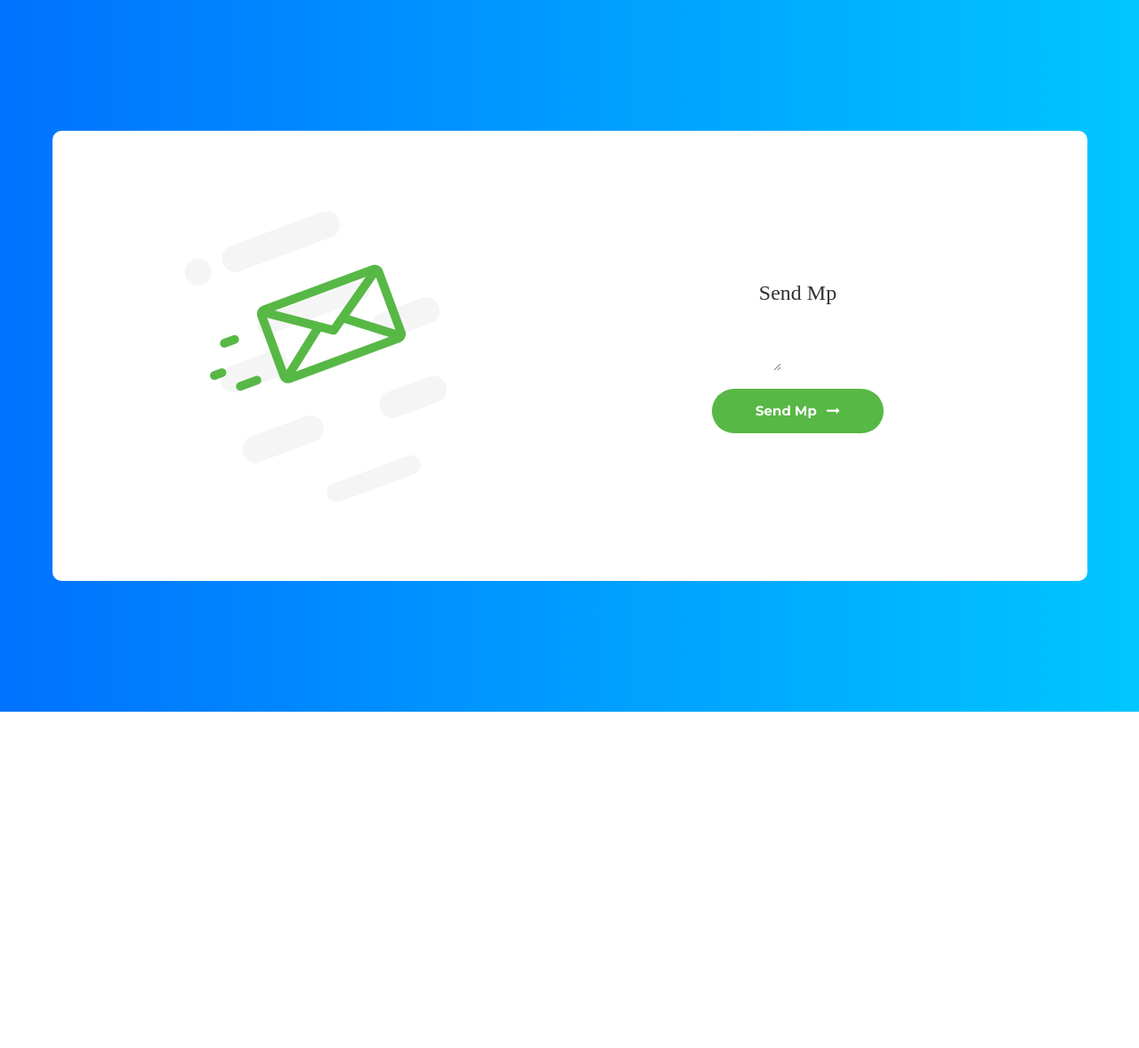
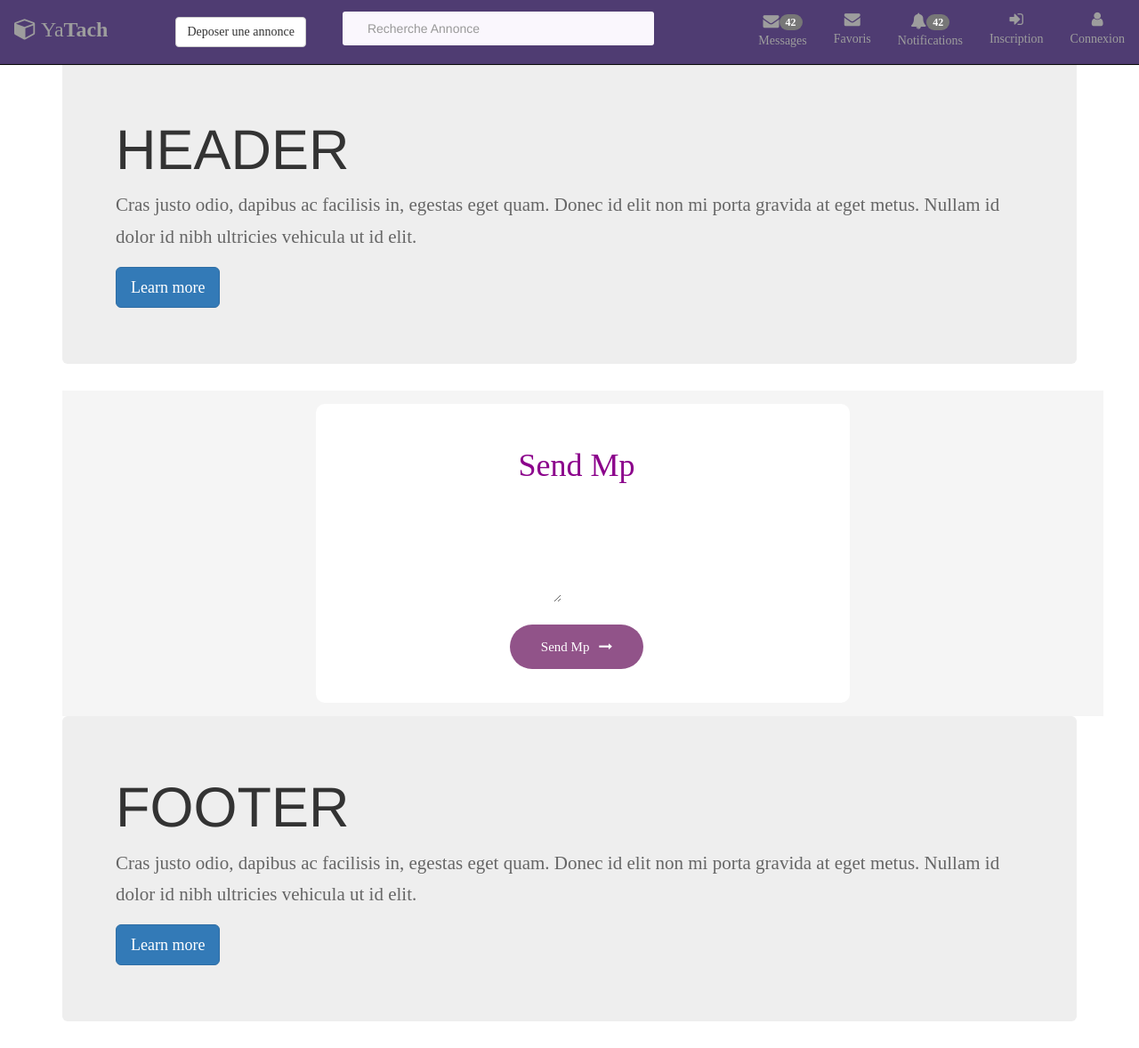
Before and after one commit to wafistos1/Ecommerce_project, a Django app: template Mysite/annonce/templates/annonce/message.html in a window 1280 px wide. Shown: the whole page at 89% size. Before the commit the page ends 800 px from the top, so only its background shows below. Run offline with Django 3.2, Linux system fonts and the light colour scheme; the template is opened without the code that fills it, so the values that code supplies are empty, except form fields; tables that the repository leaves empty hold one stand-in row (values such as "Sample post"); form fields are guessed from the names that the template uses; some libraries are stand-ins or nearby versions; some web fonts are replaced.

Commit message:
refactoring message template

```diff
--- a/Mysite/annonce/forms.py
+++ b/Mysite/annonce/forms.py
@@ -57,8 +57,9 @@
 
 
 class MpUserForm(forms.ModelForm):
+    subject = forms.CharField(label="", widget=forms.TextInput(attrs={'class': 'input1', 'placeholder': 'Subject', }))
     message = forms.CharField(label="", widget=forms.Textarea(attrs={'class': 'input1', 'placeholder': 'Message', 'name': 'message', 'rows': '5', 'cols':'40'}))
 
     class Meta:
         model = MpUser
-        fields = ("message",)
+        fields = ("subject","message",)
--- a/Mysite/annonce/models.py
+++ b/Mysite/annonce/models.py
@@ -96,6 +96,7 @@
     """Model definition for Mpuser."""
     sender = models.ForeignKey(Profile, related_name='sender', on_delete=models.CASCADE)
     reciever = models.ForeignKey(Profile, related_name='reciever', on_delete=models.CASCADE)
+    subject = models.CharField(max_length=50, default='Nothing')
     message = models.TextField("")
     created_at = models.DateTimeField(auto_now=False, auto_now_add=True)
     is_reader = models.BooleanField(default=False)
--- a/Mysite/annonce/templates/annonce/detail.html
+++ b/Mysite/annonce/templates/annonce/detail.html
@@ -1,6 +1,8 @@
 {% extends "base.html" %}
 {% load crispy_forms_tags %}
 {% load static %}
+
+{% load humanize %}
 
 {% load humanize %}
 
@@ -74,7 +76,7 @@
 <br>
 <br>
           <p>{{details.description }}</p>
-          <H2 style="color: rgb(74, 30, 116);"><span>{{details.price}}€</span></H2>
+          <H2 style="color: rgb(74, 30, 116);"><span>{{details.price|intcomma}}€</span></H2>
         </div>
 
 
@@ -82,7 +84,6 @@
       <div class="row">
         <div class="col-sm-4" style="color:rgb(79, 19, 134);">
           <h5><strong>Auteur </strong>{{details.owner.username}}</h5>
-          <h5><strong>Auteur </strong>{{details.owner.pk}}</h5>
           <h5><strong>Email </strong>{{details.owner.email}}</h5>
           <h5><strong>Phone </strong>{{details.owner.phone}}</h5>
         </div>
--- a/Mysite/annonce/templates/annonce/message.html
+++ b/Mysite/annonce/templates/annonce/message.html
@@ -1,9 +1,10 @@
+
+{% extends "base.html" %}
+{% load crispy_forms_tags %}
+
+{% load i18n %}
 {% load static %}
-<html lang="en">
-<head>
-	<title>Contact V1</title>
-	<meta charset="UTF-8">
-	<meta name="viewport" content="width=device-width, initial-scale=1">
+{% block link %}
 <!--===============================================================================================-->
 	<link rel="icon" type="image/png" href="{% static 'img/icons/favicon.ico' %}"/>
 <!--===============================================================================================-->
@@ -18,9 +19,36 @@
 <!--===============================================================================================-->
 	<link rel="stylesheet" type="text/css" href="static 'css/util.css' %}">
 	<link rel="stylesheet" type="text/css" href="{% static 'css/main.css' %}">
-<!--===============================================================================================-->
-</head>
-<body>
+	<link href='http://fonts.googleapis.com/css?family=Lato&subset=latin,latin-ext' rel='stylesheet' type='text/css'>
+  <link href="https://fonts.googleapis.com/css?family=Roboto|Varela+Round" rel="stylesheet">
+  <link rel="stylesheet" href="https://fonts.googleapis.com/icon?family=Material+Icons">
+  <link rel="stylesheet" href="https://maxcdn.bootstrapcdn.com/font-awesome/4.7.0/css/font-awesome.min.css">
+  <link rel="stylesheet" href="https://maxcdn.bootstrapcdn.com/bootstrap/3.3.7/css/bootstrap.min.css">
+
+{% endblock link %}
+{% block head_title %}
+
+  <title>Send Message</title>
+  {% endblock head_title %}
+{% block content%}
+
+
+
+<div class="jumbotron  " id="header-section">
+
+
+
+	<h1>HEADER</h1>
+	<p>Cras justo odio, dapibus ac facilisis in, egestas eget quam. Donec id elit non mi porta gravida at eget metus.
+	  Nullam id dolor id nibh ultricies vehicula ut id elit.</p>
+	<p><a class="btn btn-primary btn-lg" href="#" role="button">Learn more</a></p>
+  </div>
+
+
+
+
+
+
     <div class="container "">
         <div class="row">
 <div class="col-2"></div>
@@ -28,20 +56,20 @@
 <div class="col-8">
 	<div class="contact1">
 		<div class="container-contact1">
-			<div class="contact1-pic js-tilt" data-tilt>
-				<img src="{% static 'img/img-01.png'%}" alt="IMG">
-			</div>
 
 			<form class="contact1-form validate-form" method="POST" >
                 {% csrf_token %}
 				<span class="contact1-form-title">
-					Send Mp
+					<h1 style="color: darkmagenta;"> Send Mp </h1>
 				</span>
 
 
 
 
-
+				<div class="wrap-input1 validate-input" data-validate = "Name is required">
+					{{ mp_form.subject }}
+					<span class="shadow-input1"></span>
+				</div>
 
 
 				<div class="wrap-input1 validate-input" >
@@ -64,10 +92,12 @@
     <div class="col-2"></div>
 </div>
 </div>
-
-
+{% endblock content%}
+{% block categorie %}
+{% endblock categorie %}
+{% block script %}
 <!--===============================================================================================-->
-	<script src="{% static 'vendor/jquery/jquery-3.2.1.min.js'% }"></script>
+<script src="https://ajax.googleapis.com/ajax/libs/jquery/3.4.1/jquery.min.js"></script>
 <!--===============================================================================================-->
 	<script src="{% static 'vendor/bootstrap/js/popper.js' %}"></script>
 	<script src="{% static 'vendor/bootstrap/js/bootstrap.min.js' %}"></script>
@@ -80,7 +110,6 @@
 			scale: 1.1
 		})
 	</script>
-
 <!-- Global site tag (gtag.js) - Google Analytics -->
 <script async src="https://www.googletagmanager.com/gtag/js?id=UA-23581568-13"></script>
 <script>
@@ -93,6 +122,6 @@
 
 <!--===============================================================================================-->
 	<script src="{% static 'js/main.js'%}"></script>
+	<script src="https://stackpath.bootstrapcdn.com/bootstrap/4.5.0/js/bootstrap.min.js"></script>
 
-</body>
-</html>
+	{% endblock script %}
--- a/Mysite/annonce/views.py
+++ b/Mysite/annonce/views.py
@@ -264,7 +264,7 @@
     messages = MpUser.objects.filter(reciever=request.user.pk).order_by('-created_at')
 
     context = {
-        'messages': messages,
+        'message_list': messages,
     }
 
     return render(request, 'annonce/message_list.html', context)
--- a/Mysite/static/css/main.css
+++ b/Mysite/static/css/main.css
@@ -5,30 +5,6 @@
 /*//////////////////////////////////////////////////////////////////
 [ FONT ]*/
 
-@font-face {
-  font-family: Montserrat-Regular;
-  src: url('../fonts/montserrat/Montserrat-Regular.ttf');
-}
-
-@font-face {
-  font-family: Montserrat-Bold;
-  src: url('../fonts/montserrat/Montserrat-Bold.ttf');
-}
-
-@font-face {
-  font-family: Montserrat-ExtraBold;
-  src: url('../fonts/montserrat/Montserrat-ExtraBold.ttf');
-}
-
-@font-face {
-  font-family: Montserrat-Medium;
-  src: url('../fonts/montserrat/Montserrat-Medium.ttf');
-}
-
-
-
-/*//////////////////////////////////////////////////////////////////
-[ RESTYLE TAG ]*/
 
 * {
 	margin: 0px;
@@ -38,7 +14,7 @@
 
 body, html {
 	height: 100%;
-	font-family: Montserrat-Regular, sans-serif;
+	font-family:  Lato, Montserrat-Regular, sans-serif;
 }
 
 /*---------------------------------------------*/
@@ -60,7 +36,7 @@
 
 a:hover {
 	text-decoration: none;
-	color: #57b846;
+	color: #a33e96;
 }
 
 /*---------------------------------------------*/
@@ -133,11 +109,7 @@
   min-height: 100%;
   padding: 15px;
 
-  background: #009bff;
-  background: -webkit-linear-gradient(left, #0072ff, #00c6ff);
-  background: -o-linear-gradient(left, #0072ff, #00c6ff);
-  background: -moz-linear-gradient(left, #0072ff, #00c6ff);
-  background: linear-gradient(left, #0072ff, #00c6ff);
+  background:whitesmoke;
 
   display: -webkit-box;
   display: -webkit-flex;
@@ -150,7 +122,7 @@
 }
 
 .container-contact1 {
-  width: 1163px;
+  width: 600px;
   background: #fff;
   border-radius: 10px;
   overflow: hidden;
@@ -164,13 +136,17 @@
   justify-content: space-between;
   align-items: center;
 
-  padding: 90px 130px 88px 148px;
+  padding: 30px 80px 38px 98px;
 }
 
+background: -webkit-linear-gradient(left, #915389, #cf8ecc);
+background: -o-linear-gradient(left, #915389, #cf8ecc);
+background: -moz-linear-gradient(left, #915389, #cf8ecc);
+background: linear-gradient(left, #915389, #cf8ecc);
 /*------------------------------------------------------------------
 [  ]*/
 .contact1-pic {
-  width: 296px;
+  width: 120px;
 }
 
 .contact1-pic img {
@@ -240,7 +216,7 @@
   width: 100%;
   height: 100%;
   box-shadow: 0px 0px 0px 0px;
-  color: rgba(87,184,70, 0.5);
+  color: #915389;
 }
 
 .input1:focus + .shadow-input1 {
@@ -274,10 +250,10 @@
 }
 
 .contact1-form-btn {
-  min-width: 193px;
+  min-width: 150px;
   height: 50px;
   border-radius: 25px;
-  background: #57b846;
+  background: #915389;
   font-family: Montserrat-Bold;
   font-size: 15px;
   line-height: 1.5;
@@ -394,7 +370,7 @@
   pointer-events: none;
 
   font-family: Montserrat-Medium;
-  color: #c80000;
+  color: #915389;
   font-size: 13px;
   line-height: 1.4;
   text-align: left;
@@ -413,7 +389,7 @@
   font-family: FontAwesome;
   display: block;
   position: absolute;
-  color: #c80000;
+  color: #915389;
   font-size: 15px;
   top: 50%;
   -webkit-transform: translateY(-50%);
--- a/Mysite/static/js/main.js
+++ b/Mysite/static/js/main.js
@@ -5,8 +5,6 @@
 
     /*==================================================================
     [ Validate ]*/
-    var name = $('.validate-input input[name="name"]');
-    var email = $('.validate-input input[name="email"]');
     var subject = $('.validate-input input[name="subject"]');
     var message = $('.validate-input textarea[name="message"]');
 
@@ -14,21 +12,13 @@
     $('.validate-form').on('submit',function(){
         var check = true;
 
-        if($(name).val().trim() == ''){
-            showValidate(name);
-            check=false;
-        }
+
 
         if($(subject).val().trim() == ''){
             showValidate(subject);
             check=false;
         }
 
-
-        if($(email).val().trim().match(/^([a-zA-Z0-9_\-\.]+)@((\[[0-9]{1,3}\.[0-9]{1,3}\.[0-9]{1,3}\.)|(([a-zA-Z0-9\-]+\.)+))([a-zA-Z]{1,5}|[0-9]{1,3})(\]?)$/) == null) {
-            showValidate(email);
-            check=false;
-        }
 
         if($(message).val().trim() == ''){
             showValidate(message);
--- a/Mysite/templates/base.html
+++ b/Mysite/templates/base.html
@@ -261,12 +261,15 @@
 
 
   {% block extra_body %}{%endblock%}
+  {% block script %}
+  <script src="https://stackpath.bootstrapcdn.com/bootstrap/4.5.0/js/bootstrap.min.js"></script>
   <script src="https://kit.fontawesome.com/971c1632df.js" crossorigin="anonymous"></script>
 
   <script src="https://ajax.googleapis.com/ajax/libs/jquery/3.4.1/jquery.min.js"></script>
   <script src="https://stackpath.bootstrapcdn.com/bootstrap/4.5.0/js/bootstrap.min.js" integrity="sha384-OgVRvuATP1z7JjHLkuOU7Xw704+h835Lr+6QL9UvYjZE3Ipu6Tp75j7Bh/kR0JKI" crossorigin="anonymous"></script>
 
   <script src="{% static 'js/script.js'%}"></script>
+  {%endblock%}
 </body>
 
 </html>
```
Also changed, not shown: Mysite/annonce/templates/annonce/message_list.html (+8 -6 lines).
